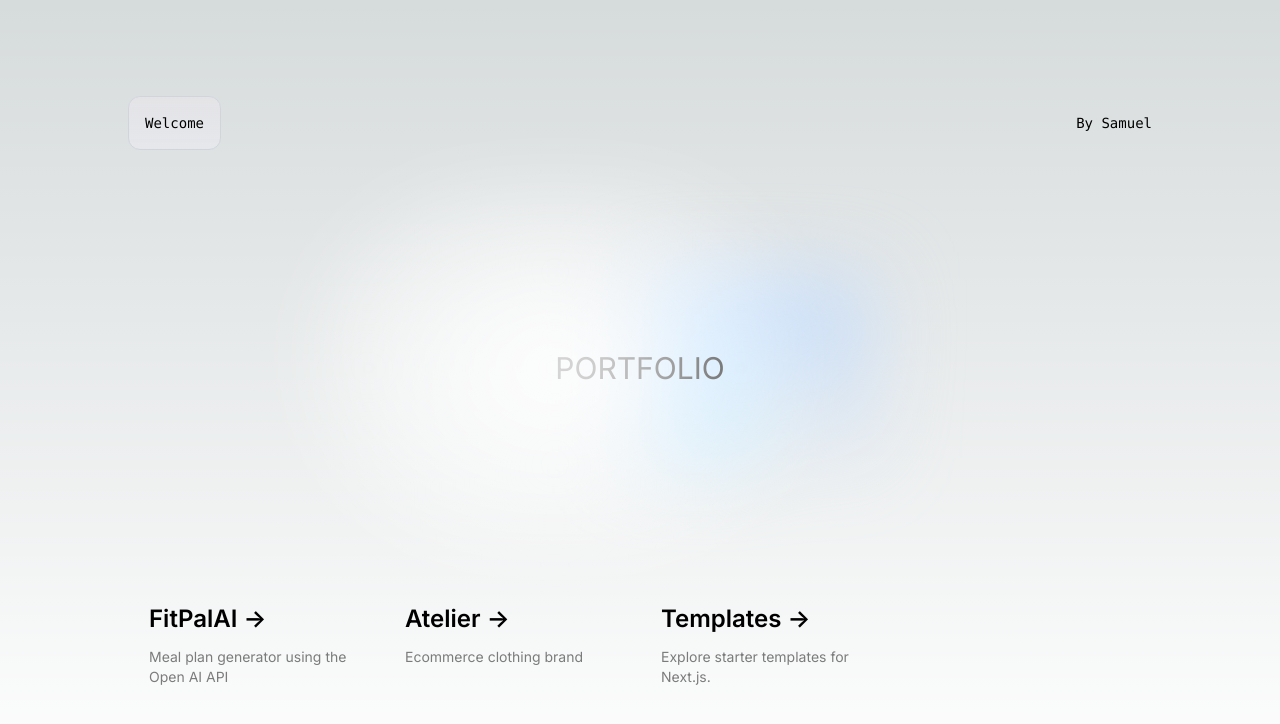
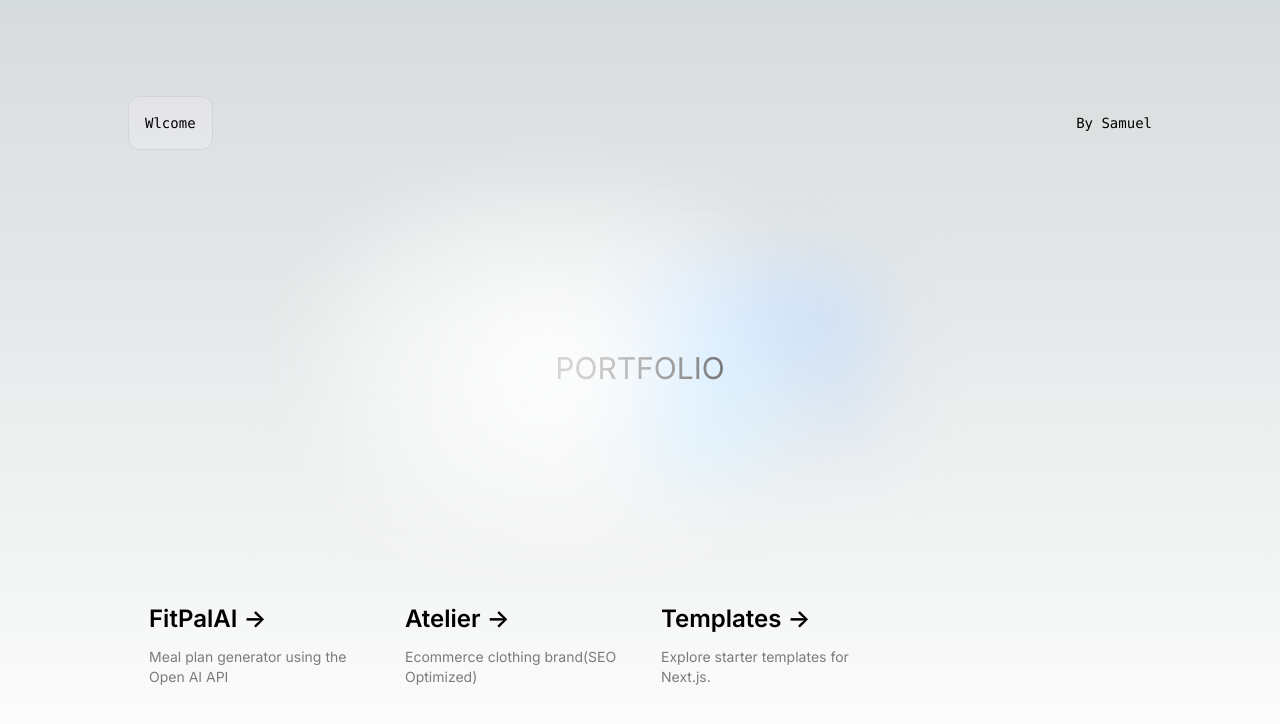
Before and after one commit to SamIron0/resume, a Next.js app: page / in a window 1280 px wide. Shown: the top 724 px of the page. Built offline with nearby package versions, Linux system fonts and the light colour scheme.

Commit message:
typewritereffect

```diff
--- a/app/page.tsx
+++ b/app/page.tsx
@@ -1,11 +1,31 @@
+'use client'
 import Image from 'next/image'
 
+import React, { useState, useEffect } from "react";
+
 export default function Home() {
+  const word = "Welcome";
+  const [displayedText, setDisplayedText] = useState("");
+  let i = 0;
+
+  useEffect(() => {
+    const timer = setInterval(() => {
+      if (i < word.length) {
+        setDisplayedText((prevState) => prevState + word.charAt(i));
+        i++;
+      } else {
+        clearInterval(timer);
+      }
+    }, 700);
+
+    return () => clearInterval(timer);
+  }, []);
+
   return (
     <main className="flex min-h-screen flex-col items-center justify-between p-24">
       <div className="z-10 max-w-5xl w-full items-center justify-between font-mono text-sm lg:flex">
         <p className="fixed left-0 top-0 flex w-full justify-center border-b border-gray-300 bg-gradient-to-b from-zinc-200 pb-6 pt-8 backdrop-blur-2xl dark:border-neutral-800 dark:bg-zinc-800/30 dark:from-inherit lg:static lg:w-auto  lg:rounded-xl lg:border lg:bg-gray-200 lg:p-4 lg:dark:bg-zinc-800/30">
-          Welcome
+          {displayedText}
         </p>
         <div className="fixed bottom-0 left-0 flex h-48 w-full items-end justify-center bg-gradient-to-t from-white via-white dark:from-black dark:via-black lg:static lg:h-auto lg:w-auto lg:bg-none">
           <a
@@ -57,7 +77,7 @@ export default function Home() {
             </span>
           </h2>
           <p className={`m-0 max-w-[30ch] text-sm opacity-50`}>
-            Ecommerce clothing brand
+            Ecommerce clothing brand(SEO Optimized)
           </p>
         </a>
 
```
